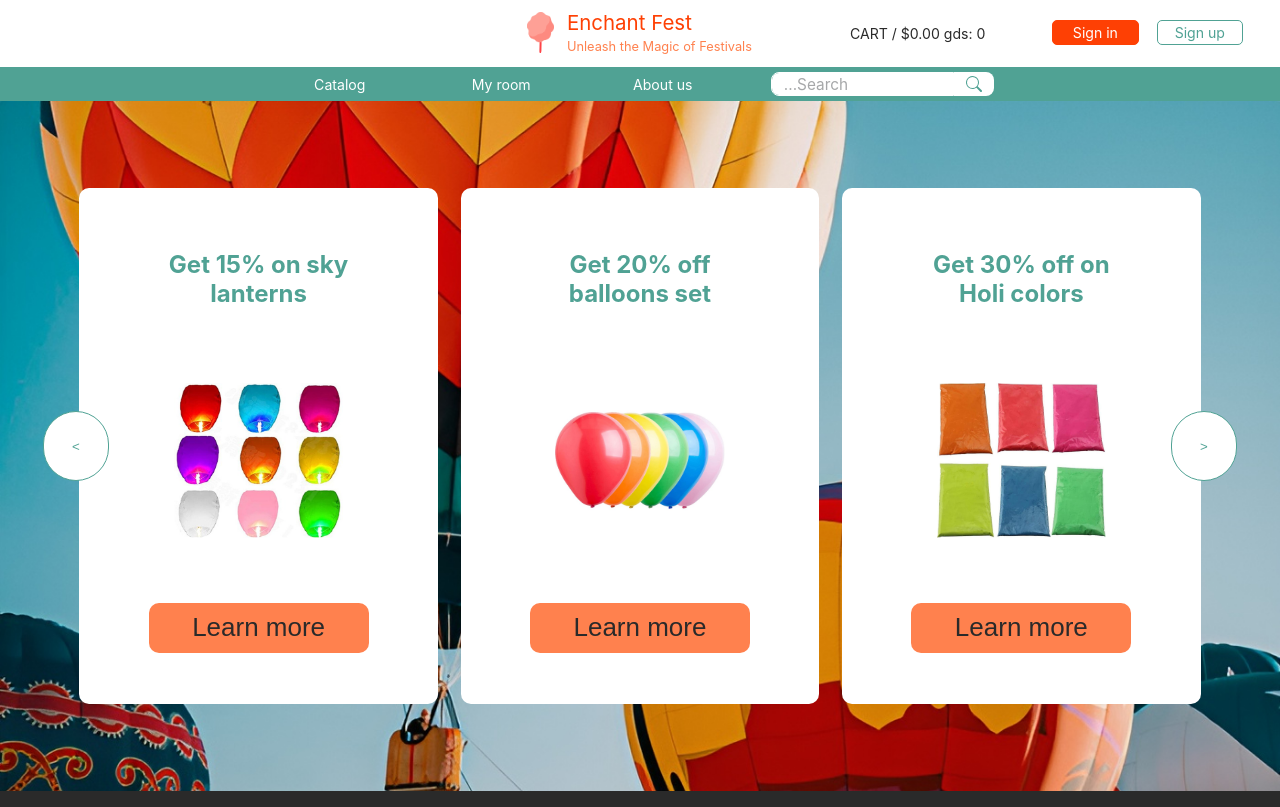
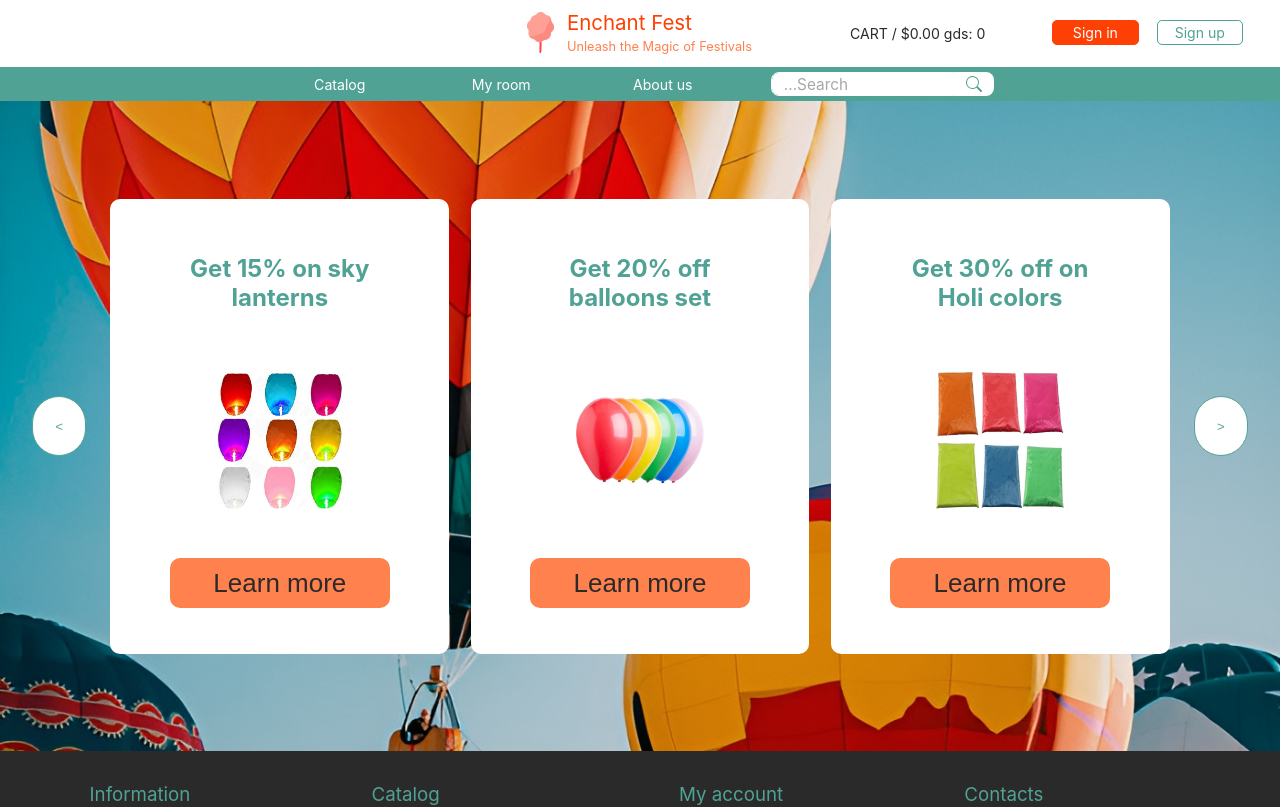
Before and after one commit to Elina-nep/eCommerce-Application, a React (Create React App) app: page / in a window 1280 px wide. Shown: the top 807 px of the page. Built offline with nearby package versions, Linux system fonts and the light colour scheme.

Commit message:
feat: add styles to slder

```diff
--- a/src/components/buttons/Button.css
+++ b/src/components/buttons/Button.css
@@ -7,9 +7,9 @@ button:focus {
 }
 
 .button-pagination {
-  width: 70px;
-  height: 70px;
-  border-radius: 70px;
+  width: 60px;
+  height: 60px;
+  border-radius: 60px;
   z-index: 1;
   background: white;
   color: #50a294;
@@ -19,17 +19,7 @@ button:focus {
 .button-pagination:hover {
   background: #ff814e;
   color: white;
-  border: none;
-}
-
-.button-pagination:first-child {
-  right: -30px;
-  position: relative;
-}
-
-.button-pagination:last-child {
-  left: -30px;
-  position: relative;
+  border: 1px solid #ff814e;
 }
 
 .button-info {
--- a/src/components/card/Card.tsx
+++ b/src/components/card/Card.tsx
@@ -1,6 +1,7 @@
 import React from 'react';
 import Button from '../buttons/Button';
 import { CardProps } from '../../types';
+import './Cards.css';
 
 const Card: React.FC<CardProps> = ({ card, handleLearnMoreClick }) => {
   return (
--- /dev/null
+++ b/src/components/card/Cards.css
@@ -0,0 +1,36 @@
+.cards {
+  display: flex;
+  transition: transform 0.5s ease;
+}
+
+.card {
+  width: 80px;
+  flex: 0 0 32%;
+  padding: 0 10px;
+  box-sizing: border-box;
+  border-radius: 10px;
+  align-items: center;
+  display: flex;
+  flex-direction: column;
+  justify-content: space-between;
+  background-color: white;
+  margin-right: 2%;
+}
+
+.card:last-child {
+  margin-right: 0;
+}
+
+.card-title {
+  position: relative;
+  top: 10%;
+  margin: 10px 0;
+  width: 60%;
+  text-align: center;
+  font-size: 24px;
+}
+
+.card img {
+  width: 40%;
+  height: 30%;
+}
--- a/src/components/slider/Slider.css
+++ b/src/components/slider/Slider.css
@@ -1,10 +1,11 @@
 .slider {
-  width: 98%;
-  height: 75%;
+  width: 95%;
+  height: 70%;
   display: flex;
   align-items: center;
   justify-content: space-between;
   margin: auto;
+  gap: 2%;
 }
 
 .slide-container {
@@ -12,45 +13,8 @@
   width: auto;
   overflow: hidden;
   position: relative;
-  width: 1200px;
+  width: 100%;
+  height: 100%;
   display: flex;
   margin: auto;
 }
-
-.cards {
-  display: flex;
-  transition: transform 0.5s ease;
-}
-
-.card {
-  width: 82px;
-  flex: 0 0 32%;
-  padding: 0 10px;
-  box-sizing: border-box;
-  border-radius: 10px;
-  align-items: center;
-  display: flex;
-  flex-direction: column;
-  justify-content: space-between;
-  background-color: white;
-  height: 516px;
-  margin-right: 2%;
-}
-
-.card:last-child {
-  margin-right: 0;
-}
-
-.card-title {
-  position: relative;
-  top: 10%;
-  margin: 10px 0;
-  width: 60%;
-  text-align: center;
-  font-size: 24px;
-}
-
-.card img {
-  width: 50%;
-  height: 30%;
-}
--- a/src/pages/main/Main.css
+++ b/src/pages/main/Main.css
@@ -1,7 +1,7 @@
 main {
   width: 100%;
   background-size: cover;
-  height: 690px;
+  height: 650px;
   display: flex;
   align-items: center;
   background-image: url('../../../public/assets/воздушные-шары.jpg');
```
